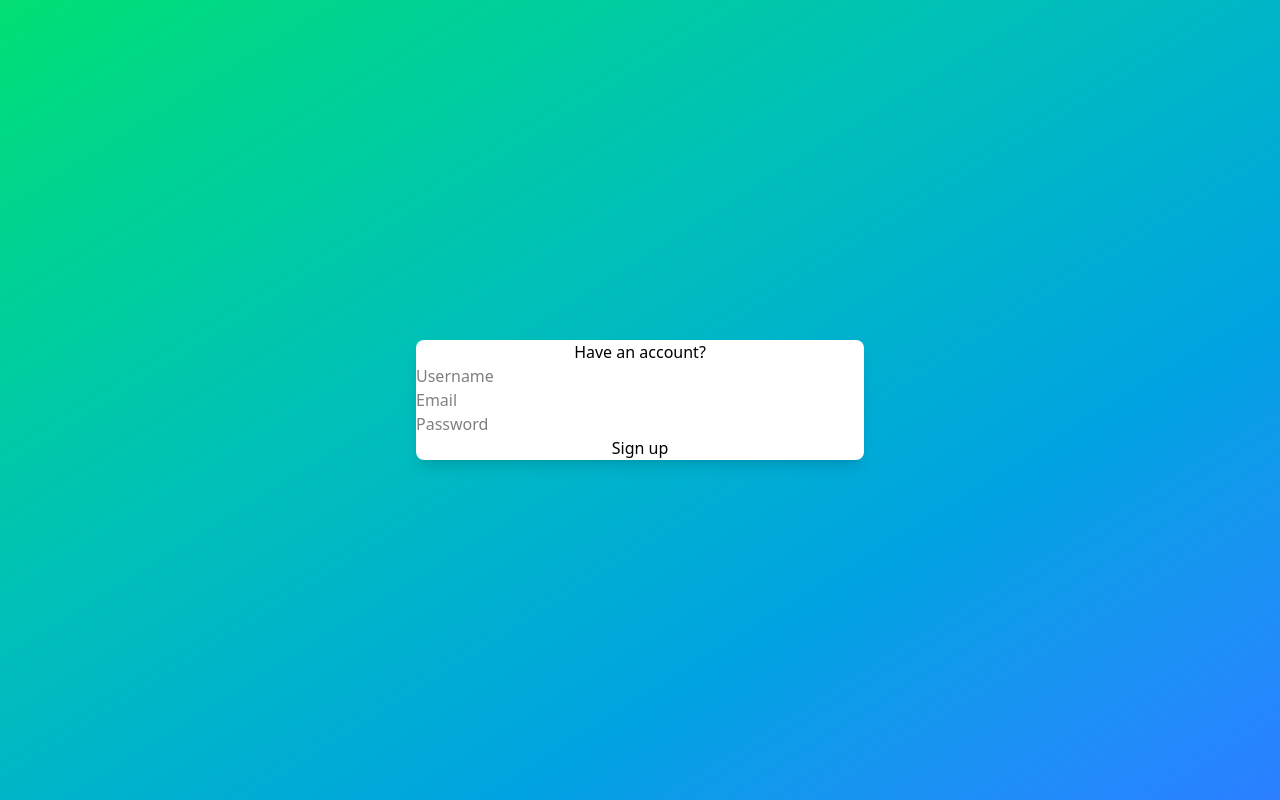
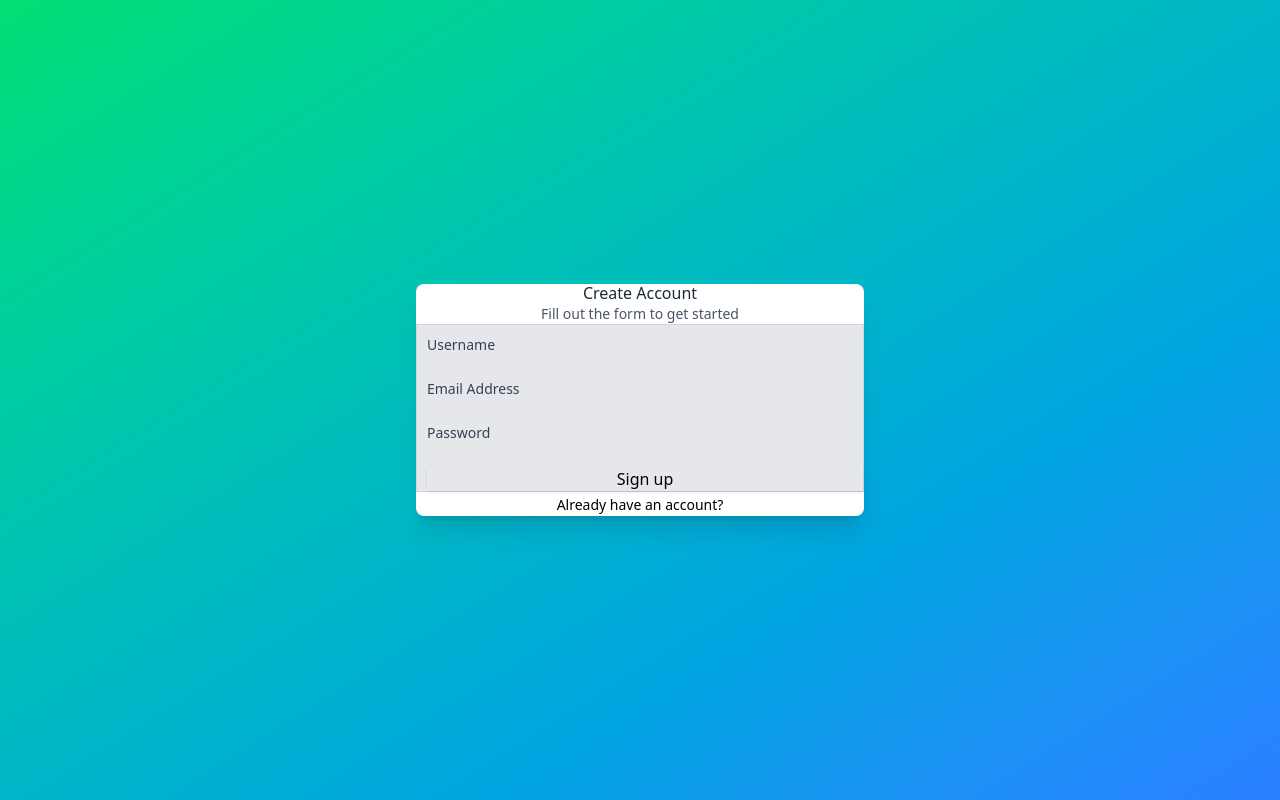
Before and after one commit to minh197/conduit-frontend, a Next.js app: page /register in a window 1280 px wide. Built offline with nearby package versions, Linux system fonts and the light colour scheme.

Commit message:
finalize login/register page

```diff
--- a/src/components/AuthCard.js
+++ b/src/components/AuthCard.js
@@ -10,13 +10,17 @@ export default function AuthCard({ onSubmit }) {
   const [password, setPassword] = useState("");
   const [username, setUsername] = useState("");
   const [errors, setErrors] = useState([]);
+  const [isSubmitting, setIsSubmitting] = useState(false);
 
+  const title = isLoginPage ? "Welcome Back" : "Create Account";
   const buttonText = isLoginPage ? "Sign in" : "Sign up";
-  const linkText = isLoginPage ? "Need an account?" : "Have an account?";
+  const linkText = isLoginPage ? "Need an account?" : "Already have an account?";
   const linkHref = isLoginPage ? "/register" : "/login";
 
   const handleSubmit = async (e) => {
     e.preventDefault();
+    setIsSubmitting(true);
+    setErrors([]);
 
     try {
       if (isLoginPage) {
@@ -28,74 +32,143 @@ export default function AuthCard({ onSubmit }) {
       setErrors(
         Array.isArray(error) ? error : [error.message || "An error occurred"]
       );
+    } finally {
+      setIsSubmitting(false);
     }
   };
 
   return (
-    <div className="bg-white rounded-lg shadow-lg p-8 w-full max-w-md">
-
-      <p className="text-center mb-6">
-        <Link
-          href={linkHref}
-          className="text-green-500 hover:text-green-700 transition-colors"
-        >
-          {linkText}
-        </Link>
-      </p>
+    <div className="bg-white rounded-lg shadow-xl p-8 w-full max-w-md transition-all">
+      <div className="mb-8 text-center">
+        <h1 className="text-3xl font-bold text-gray-800 mb-2">{title}</h1>
+        <p className="text-gray-600 text-sm">
+          {isLoginPage
+            ? "Sign in to access your account"
+            : "Fill out the form to get started"}
+        </p>
+      </div>
 
       {errors.length > 0 && (
-        <ul className="bg-red-100 p-4 mb-6 rounded text-red-700 text-sm">
-          {errors.map((error, index) => (
-            <li key={index}>{error}</li>
-          ))}
-        </ul>
+        <div className="bg-red-50 border-l-4 border-red-500 p-4 mb-6 rounded-md">
+          <div className="flex">
+            <div className="flex-shrink-0"></div>
+            <div className="ml-3">
+              <ul className="text-sm text-red-700">
+                {errors.map((error, index) => (
+                  <li key={index}>{error}</li>
+                ))}
+              </ul>
+            </div>
+          </div>
+        </div>
       )}
 
-      <form onSubmit={handleSubmit}>
+      <form
+        onSubmit={handleSubmit}
+        className="space-y-5 !pt-2.5 !pl-2.5 bg-gray-200 !border !border-gray-300"
+      >
         {!isLoginPage && (
-          <div className="mb-4">
+          <div>
+            <label
+              htmlFor="username"
+              className="block text-sm font-medium text-gray-700 mb-1"
+            >
+              Username
+            </label>
             <input
+              id="username"
               type="text"
               value={username}
-              placeholder="Username"
               onChange={(e) => setUsername(e.target.value)}
-              className="w-full px-4 py-2 border border-gray-300 rounded-md focus:outline-none focus:ring-2 focus:ring-green-500 transition-colors"
+              className="w-full px-4 py-3 border border-gray-300 rounded-lg focus:outline-none focus:ring-2 focus:ring-green-500 focus:border-transparent transition-colors"
               required
             />
           </div>
         )}
 
-        <div className="mb-4">
+        <div>
+          <label
+            htmlFor="email"
+            className="block text-sm font-medium text-gray-700 mb-1"
+          >
+            Email Address
+          </label>
           <input
+            id="email"
             type="email"
             value={email}
-            placeholder="Email"
             onChange={(e) => setEmail(e.target.value)}
-            className="w-full px-4 py-2 border border-gray-300 rounded-md focus:outline-none focus:ring-2 focus:ring-green-500 transition-colors"
+            className="w-full px-4 py-3 border border-gray-300 rounded-lg focus:outline-none focus:ring-2 focus:ring-green-500 focus:border-transparent transition-colors"
             required
           />
         </div>
 
-        <div className="mb-6">
+        <div>
+          <label
+            htmlFor="password"
+            className="block text-sm font-medium text-gray-700 mb-1"
+          >
+            Password
+          </label>
           <input
+            id="password"
             type="password"
             value={password}
-            placeholder="Password"
             onChange={(e) => setPassword(e.target.value)}
-            className="w-full px-4 py-2 border border-gray-300 rounded-md focus:outline-none focus:ring-2 focus:ring-green-500 transition-colors"
+            className="w-full px-4 py-3 border border-gray-300 rounded-lg focus:outline-none focus:ring-2 focus:ring-green-500 focus:border-transparent transition-colors"
             required
           />
         </div>
 
-        <div className="flex justify-center">
+        <div className="pt-2">
           <button
             type="submit"
-            className="px-5 py-2 bg-green-500 text-white rounded-md hover:bg-green-600 focus:outline-none focus:ring-2 focus:ring-green-500 focus:ring-offset-2 transition-colors"
+            disabled={isSubmitting}
+            className={`w-full px-4 py-3 text-white font-medium rounded-lg shadow transition-colors ${
+              isSubmitting
+                ? "bg-green-400 cursor-not-allowed"
+                : "bg-green-500 hover:bg-green-600 focus:outline-none focus:ring-2 focus:ring-green-500 focus:ring-offset-2"
+            }`}
           >
-            {buttonText}
+            {isSubmitting ? (
+              <span className="flex items-center justify-center">
+                <svg
+                  className="animate-spin -ml-1 mr-2 h-4 w-4 text-white"
+                  xmlns="http://www.w3.org/2000/svg"
+                  fill="none"
+                  viewBox="0 0 24 24"
+                >
+                  <circle
+                    className="opacity-25"
+                    cx="12"
+                    cy="12"
+                    r="10"
+                    stroke="currentColor"
+                    strokeWidth="4"
+                  ></circle>
+                  <path
+                    className="opacity-75"
+                    fill="currentColor"
+                    d="M4 12a8 8 0 018-8V0C5.373 0 0 5.373 0 12h4zm2 5.291A7.962 7.962 0 014 12H0c0 3.042 1.135 5.824 3 7.938l3-2.647z"
+                  ></path>
+                </svg>
+                Processing...
+              </span>
+            ) : (
+              buttonText
+            )}
           </button>
         </div>
       </form>
+
+      <div className="mt-6 text-center">
+        <Link
+          href={linkHref}
+          className="text-sm text-green-600 hover:text-green-700 font-medium transition-colors"
+        >
+          {linkText}
+        </Link>
+      </div>
     </div>
   );
 }
```
